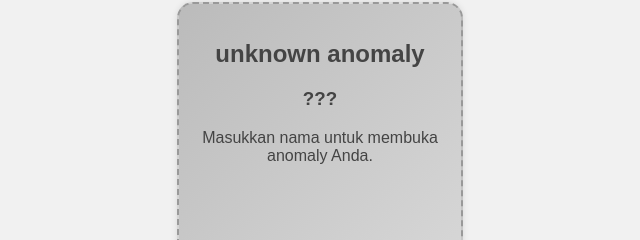
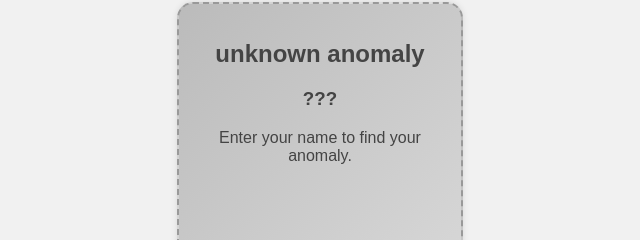
Before and after one commit to delfyo/delfyo.github.io, a plain HTML site: page index.html in a window 1280 px wide. Shown: the part 228-468 px from the top of the page, 320-960 px from the left. Drawn offline with Linux system fonts and the light colour scheme.

Commit message:
pengubahan bahasa pada placeholder

```diff
--- a/index.html
+++ b/index.html
@@ -54,7 +54,7 @@
     <div class="anomaly-card placeholder">
       <h2>unknown anomaly</h2>
       <h3>???</h3>
-      <p>Masukkan nama untuk membuka anomaly Anda.</p>
+      <p>Enter your name to find your anomaly.</p>
     </div>
   </div>
 
```
